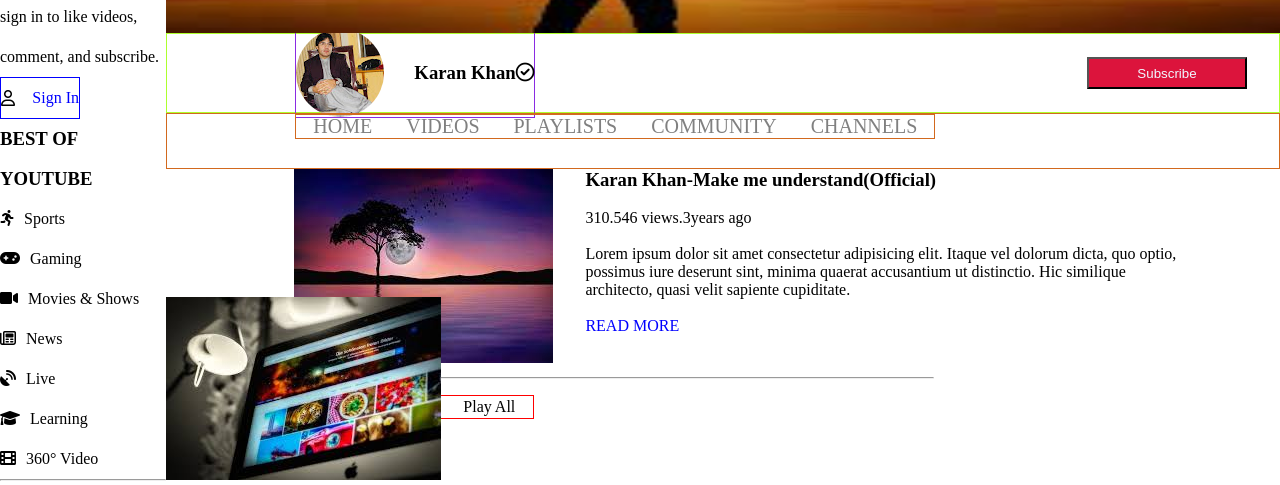
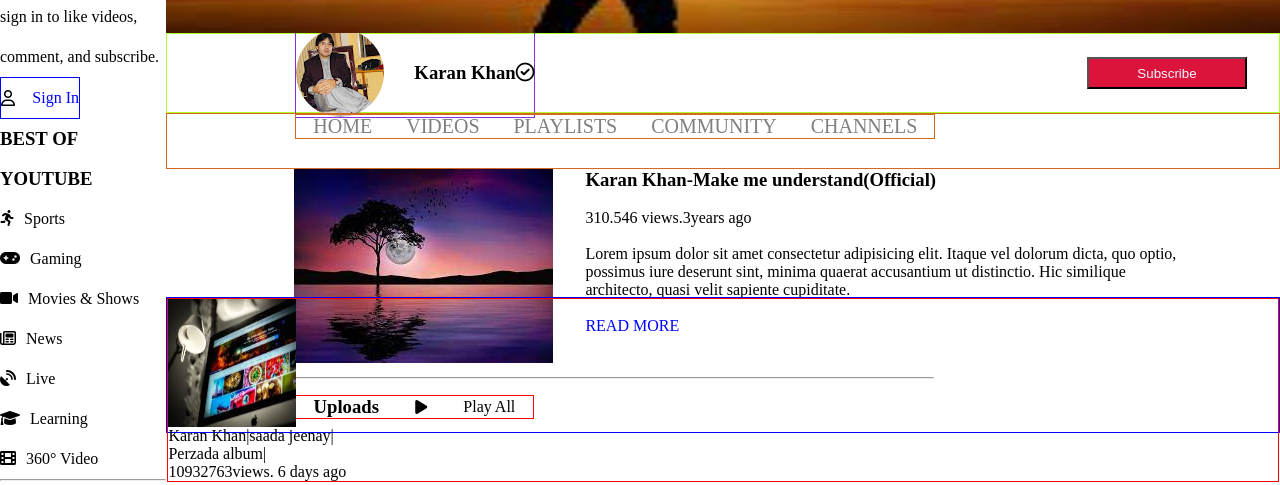
Before and after one commit to ahmadshahdarwesh/Youtube-app-layout, a plain HTML site: page index.html in a window 1280 px wide. Shown: the part 255-740 px from the top of the page. Drawn offline with Linux system fonts and the light colour scheme.

Commit message:
main box started  added and modified in css

```diff
--- a/css/main-box.css
+++ b/css/main-box.css
@@ -0,0 +1,13 @@
+.main-box {
+  grid-area: main-box;
+  border: 1px solid blue;
+}
+.box1 {
+  display: flex;
+  flex-direction: column;
+  border: 1px solid red;
+}
+.box1 > img {
+  width: 8rem;
+  height: 8rem;
+}
--- a/css/styling.css
+++ b/css/styling.css
@@ -15,7 +15,7 @@
   display: grid;
   /* border: 1px solid black; */
   grid-template-columns: 13vw 13vw 13vw 5vw 1fr 1fr 1fr;
-  grid-template-rows: 6vh 30vh 10vh 7vh 16vh 1fr 1fr;
+  grid-template-rows: 6vh 30vh 10vh 7vh 16vh 17vh 1fr;
 
   /* width: 100vw;
 
@@ -26,6 +26,6 @@
     "left profile profile profile profile profile profile     "
     "left  profile-menu profile-menu profile-menu profile-menu profile-menu profile-menu  "
     "left  intro  intro    intro   intro   intro   intro      "
-    "left  main-box  .    .   .   .   .                        "
+    "left  main-box  main-box   main-box   main-box   main-box main-box                    "
     "left        .  .    .   .   .   .                   ";
 }
--- a/index.html
+++ b/index.html
@@ -136,13 +136,27 @@
       </section>
 
       <section class="main-box">
-        <article>
+        <article class="box1">
           <img src="./images/images10.jpeg" alt="" />
           <p>
             Karan Khan|saada jeenay| <br />Perzada album| <br />10932763views. 6
             days ago
           </p>
         </article>
+        <!-- <article class="box1">
+          <img src="./images/images10.jpeg" alt="" />
+          <p>
+            Karan Khan|saada jeenay| <br />Perzada album| <br />10932763views. 6
+            days ago
+          </p>
+        </article>
+        <article class="box1">
+          <img src="./images/images10.jpeg" alt="" />
+          <p>
+            Karan Khan|saada jeenay| <br />Perzada album| <br />10932763views. 6
+            days ago
+          </p>
+        </article> -->
       </section>
     </main>
   </body>
```
